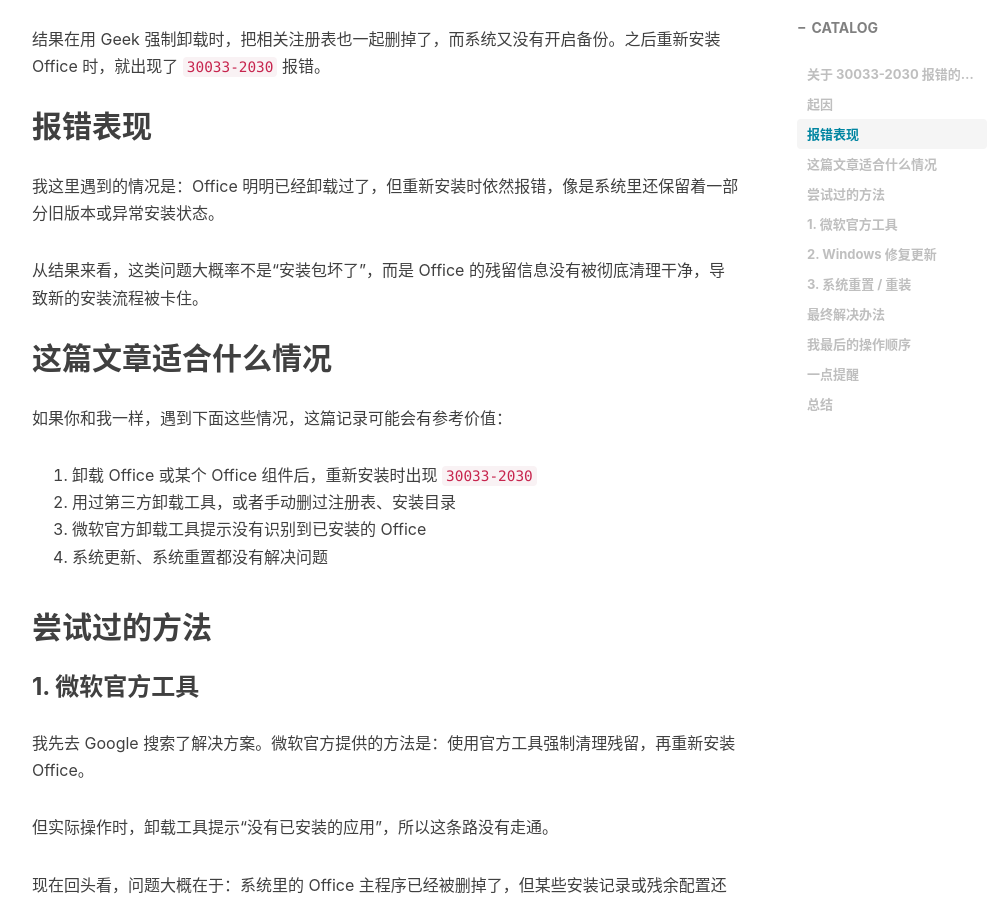
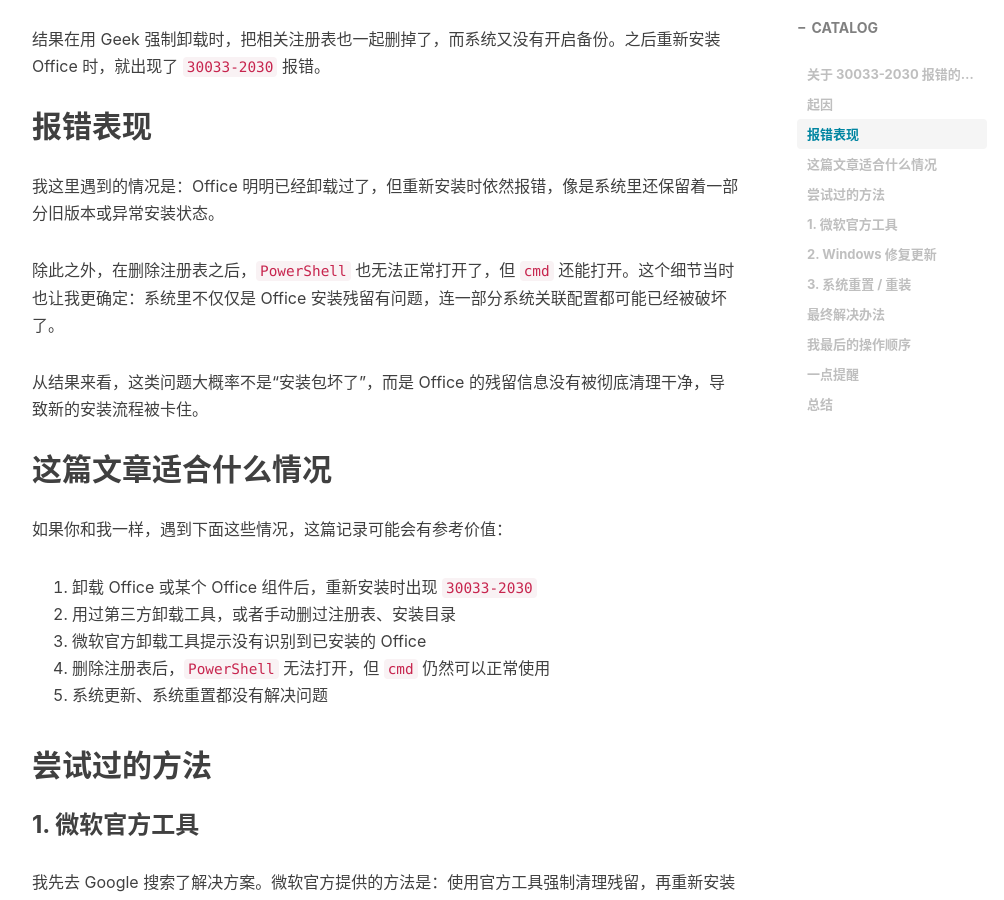
Before and after one commit to heritager/heritager.github.io, a Jekyll site: the page built from _posts/2026-03-18-office-30033-2030-fix.md, in a window 1280 px wide and 900 px high, scrolled down 916 px. Shown: the whole window, without its empty margins (233-1237 px from the left). Built offline with Jekyll 4.4.1, drawn with Linux system fonts in a browser that asks for light colours; nearby versions of some CDN libraries; comment, search, counter and statistics services are not loaded.

Commit message:
Update Office post with PowerShell issue

```diff
--- a/_posts/2026-03-18-office-30033-2030-fix.md
+++ b/_posts/2026-03-18-office-30033-2030-fix.md
@@ -27,6 +27,8 @@
 
 我这里遇到的情况是：Office 明明已经卸载过了，但重新安装时依然报错，像是系统里还保留着一部分旧版本或异常安装状态。
 
+除此之外，在删除注册表之后，`PowerShell` 也无法正常打开了，但 `cmd` 还能打开。这个细节当时也让我更确定：系统里不仅仅是 Office 安装残留有问题，连一部分系统关联配置都可能已经被破坏了。
+
 从结果来看，这类问题大概率不是“安装包坏了”，而是 Office 的残留信息没有被彻底清理干净，导致新的安装流程被卡住。
 
 ## 这篇文章适合什么情况
@@ -36,7 +38,8 @@
 1. 卸载 Office 或某个 Office 组件后，重新安装时出现 `30033-2030`
 2. 用过第三方卸载工具，或者手动删过注册表、安装目录
 3. 微软官方卸载工具提示没有识别到已安装的 Office
-4. 系统更新、系统重置都没有解决问题
+4. 删除注册表后，`PowerShell` 无法打开，但 `cmd` 仍然可以正常使用
+5. 系统更新、系统重置都没有解决问题
 
 ## 尝试过的方法
 
```
